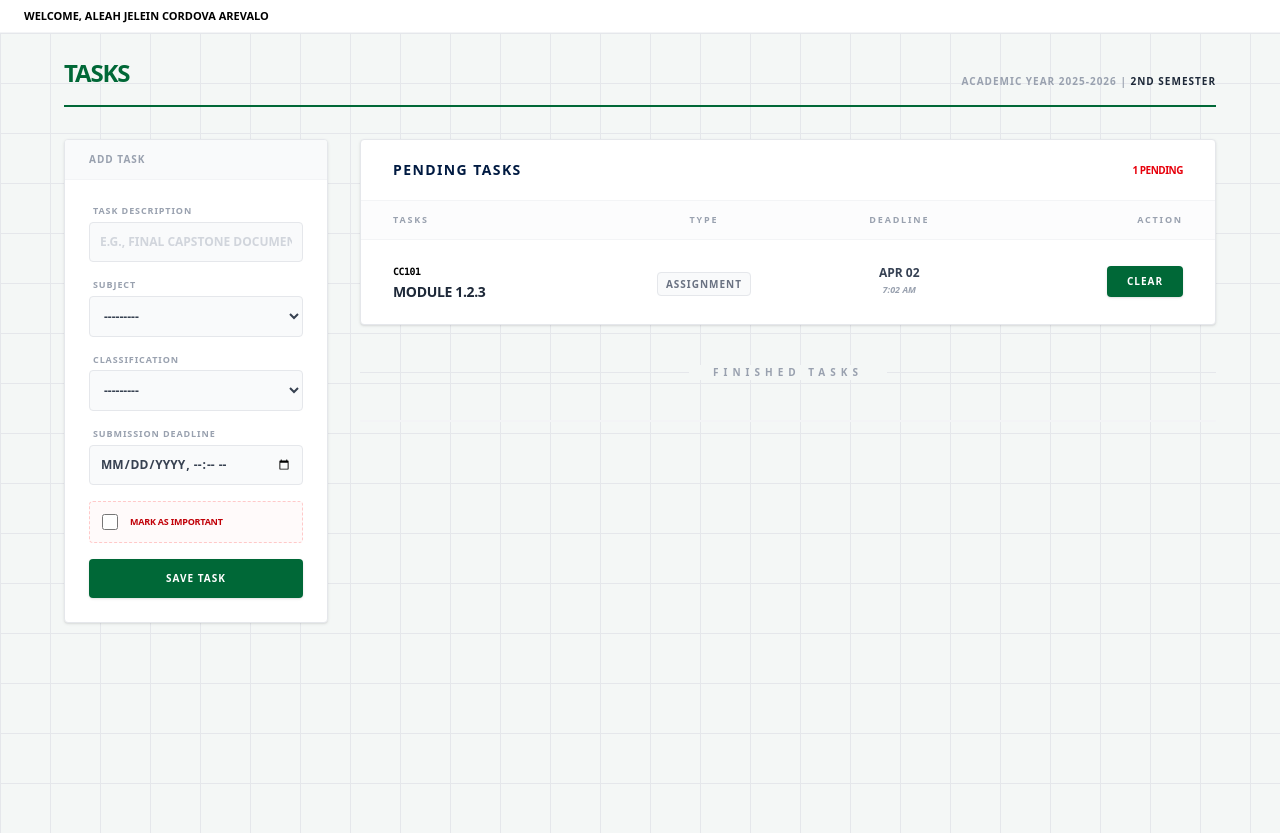
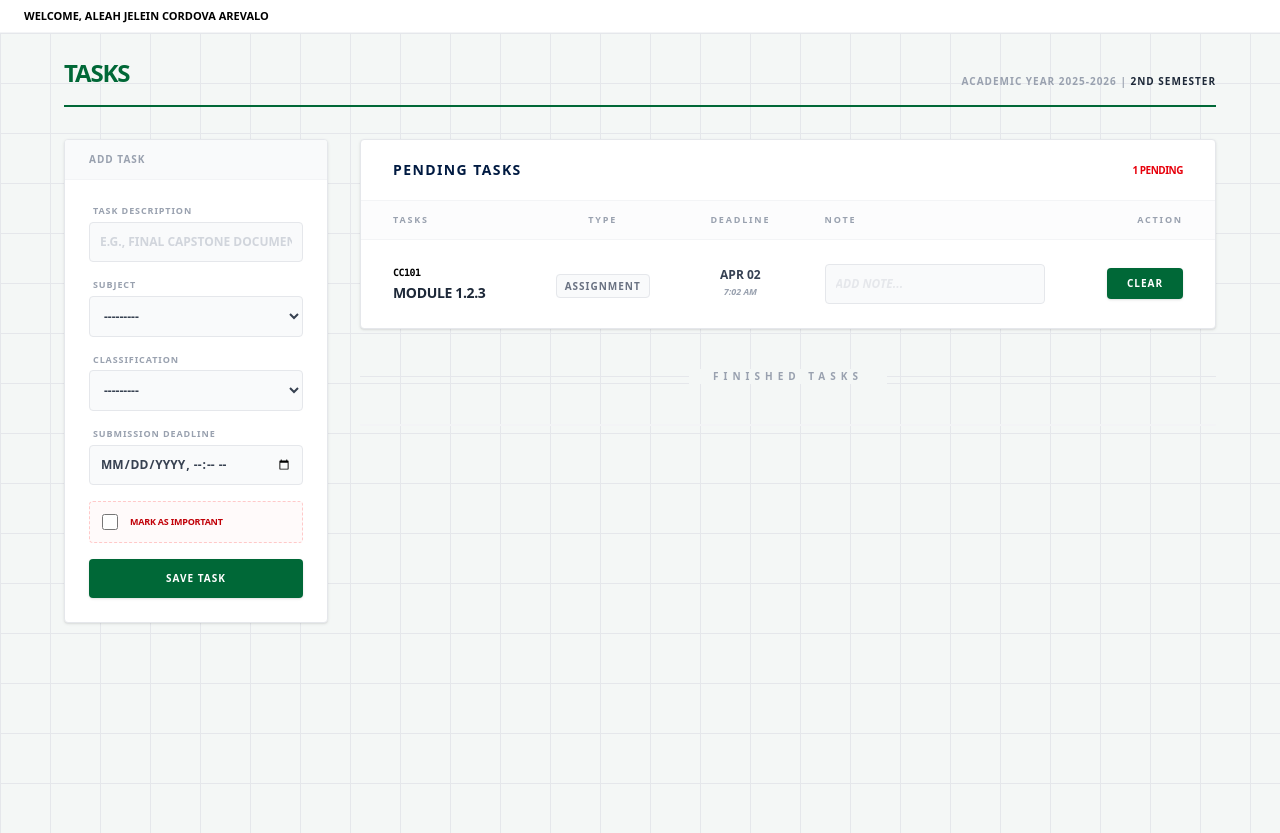
Before and after one commit to aleaharevalo/USLS-Student-Task-Management-System, a Django app: page /add/ in a window 1280 px wide. Shown: the part 98-931 px from the top of the page. Run offline with Django 5.2, Linux system fonts and the light colour scheme; a user stored in the database is signed in; data comes from the database, SQL or seed files in the repository; both versions use the stored data as it was after the commit; some libraries are stand-ins or nearby versions.

Commit message:
"Added an add note feature"

```diff
--- a/tracker/assignmenttracker/models.py
+++ b/tracker/assignmenttracker/models.py
@@ -20,6 +20,7 @@ class Task(models.Model):
     subject = models.ForeignKey(Subject, on_delete=models.CASCADE, related_name='tasks')
     title = models.CharField(max_length=200)
     due_date = models.DateTimeField()
+    notes = models.TextField(null=True, blank=True)
     is_done = models.BooleanField(default=False)
 
     CATEGORY_CHOICES = [
--- a/tracker/assignmenttracker/templates/assignmenttracker/add_assignment.html
+++ b/tracker/assignmenttracker/templates/assignmenttracker/add_assignment.html
@@ -24,12 +24,10 @@
 
                     <form method="POST" class="p-6 space-y-4">
                         {% csrf_token %}
-
                         <div>
                             <label class="block text-[9px] font-black text-gray-400 uppercase mb-1 ml-1 tracking-widest">Task Description</label>
                             {{ form.title }}
                         </div>
-
                         <div class="grid grid-cols-1 gap-4">
                             <div>
                                 <label class="block text-[9px] font-black text-gray-400 uppercase mb-1 ml-1 tracking-widest">Subject</label>
@@ -40,17 +38,14 @@
                                 {{ form.category }}
                             </div>
                         </div>
-
                         <div>
                             <label class="block text-[9px] font-black text-gray-400 uppercase mb-1 ml-1 tracking-widest">Submission Deadline</label>
                             {{ form.due_date }}
                         </div>
-
                         <div class="flex items-center space-x-3 p-3 bg-red-50/40 border border-dashed border-red-200 rounded">
                             {{ form.is_major }}
                             <label class="text-[9px] font-black text-red-700 uppercase cursor-pointer leading-none tracking-tight">Mark as Important</label>
                         </div>
-
                         <button type="submit" class="w-full py-3 bg-[#006837] text-white font-black uppercase text-[10px] rounded shadow-sm hover:bg-green-800 transition-all tracking-widest active:scale-95">
                             Save Task
                         </button>
@@ -70,7 +65,9 @@
                             <thead class="bg-gray-50/50 border-b border-gray-100">
                                 <tr class="text-[9px] font-black text-gray-400 uppercase tracking-[0.2em]">
                                     <th class="px-8 py-3">Tasks</th>
-                                    <th class="px-4 py-3 text-center">Type</th> <th class="px-8 py-3 text-center">Deadline</th>
+                                    <th class="px-4 py-3 text-center">Type</th>
+                                    <th class="px-8 py-3 text-center">Deadline</th>
+                                    <th class="px-4 py-3">Note</th>
                                     <th class="px-8 py-3 text-right">Action</th>
                                 </tr>
                             </thead>
@@ -108,6 +105,18 @@
                                         </span>
                                     </td>
 
+                                    <td class="px-4 py-6 min-w-[150px]">
+                                        <form action="{% url 'update_task_note' task.id %}" method="POST">
+                                            {% csrf_token %}
+                                            <input type="text"
+                                                   name="notes"
+                                                   value="{{ task.notes|default:'' }}"
+                                                   placeholder="ADD NOTE..."
+                                                   onblur="if(this.value != '{{ task.notes|default:'' }}') this.form.submit()"
+                                                   class="note-input w-full bg-transparent border-none text-[10px] font-bold text-gray-500 uppercase focus:ring-0 placeholder:text-gray-200 italic">
+                                        </form>
+                                    </td>
+
                                     <td class="px-8 py-6 text-right">
                                         <a href="{% url 'mark_done' task.id %}"
                                            class="bg-[#006837] text-white px-5 py-2 rounded text-[10px] font-black uppercase tracking-widest hover:bg-black transition-all active:scale-95 inline-block shadow-sm">
@@ -117,7 +126,7 @@
                                 </tr>
                                 {% empty %}
                                 <tr>
-                                    <td colspan="4" class="text-center py-20">
+                                    <td colspan="5" class="text-center py-20">
                                         <p class="text-gray-300 font-black uppercase text-xs italic tracking-[0.3em]">No Pending Requirements</p>
                                     </td>
                                 </tr>
@@ -155,6 +164,7 @@
 </div>
 
 <style>
+    /* Global input styling */
     input[type="text"], select, input[type="datetime-local"] {
         width: 100% !important;
         padding: 10px !important;
@@ -173,6 +183,14 @@
         border-color: #006837 !important;
     }
 
+    /* Keep the Quick Note input flat within the table */
+    .note-input {
+        padding: 0 !important;
+        margin: 0 !important;
+        background-color: transparent !important;
+        border: none !important;
+    }
+
     input[type="checkbox"] {
         width: 16px;
         height: 16px;
--- a/tracker/assignmenttracker/urls.py
+++ b/tracker/assignmenttracker/urls.py
@@ -10,6 +10,7 @@ urlpatterns = [
     path('undo/<int:task_id>/', views.undo_task, name='undo_task'),
     path('mark-done/<int:task_id>/', views.mark_done, name='mark_done'),
     path('subjects/', views.subject_list, name='subject_list'),
+    path('task/update-note/<int:task_id>/', views.update_task_note, name='update_task_note'),
     path('subjects/drop/<int:subject_id>/', views.drop_subject, name='drop_subject'),
     path('schedule/', views.schedule_view, name='schedule'),
     path('logout/', views.logout_view, name='logout'),
--- a/tracker/assignmenttracker/views.py
+++ b/tracker/assignmenttracker/views.py
@@ -150,3 +150,10 @@ def schedule_view(request):
     }
 
     return render(request, 'assignmenttracker/schedule.html', context)
+
+def update_task_note(request, task_id):
+    if request.method == "POST":
+        task = Task.objects.get(id=task_id)
+        task.notes = request.POST.get('notes')
+        task.save()
+    return redirect('add_assignment')
--- a/tracker/theme/static/css/dist/styles.css
+++ b/tracker/theme/static/css/dist/styles.css
@@ -596,6 +596,10 @@
     --tw-border-style: dashed;
     border-style: dashed;
   }
+  .border-none {
+    --tw-border-style: none;
+    border-style: none;
+  }
   .border-\[\#006837\] {
     border-color: #006837;
   }
@@ -713,6 +717,9 @@
   }
   .bg-red-600 {
     background-color: var(--color-red-600);
+  }
+  .bg-transparent {
+    background-color: transparent;
   }
   .bg-white {
     background-color: var(--color-white);
@@ -742,6 +749,9 @@
     --tw-gradient-to: var(--color-green-500);
     --tw-gradient-stops: var(--tw-gradient-via-stops, var(--tw-gradient-position), var(--tw-gradient-from) var(--tw-gradient-from-position), var(--tw-gradient-to) var(--tw-gradient-to-position));
   }
+  .\!p-0 {
+    padding: calc(var(--spacing) * 0) !important;
+  }
   .p-0 {
     padding: calc(var(--spacing) * 0);
   }
@@ -1099,6 +1109,12 @@
     --tw-outline-style: none;
     outline-style: none;
   }
+  .placeholder\:text-gray-200::placeholder {
+    color: var(--color-gray-200);
+  }
+  .placeholder\:italic::placeholder {
+    font-style: italic;
+  }
   @media (hover: hover) {
     .hover\:-translate-y-0\.5:hover {
       --tw-translate-y: calc(var(--spacing) * -0.5);
@@ -1219,6 +1235,10 @@
   }
   .focus\:border-green-600:focus {
     border-color: var(--color-green-600);
+  }
+  .focus\:ring-0:focus {
+    --tw-ring-shadow: var(--tw-ring-inset,) 0 0 0 calc(0px + var(--tw-ring-offset-width)) var(--tw-ring-color, currentcolor);
+    box-shadow: var(--tw-inset-shadow), var(--tw-inset-ring-shadow), var(--tw-ring-offset-shadow), var(--tw-ring-shadow), var(--tw-shadow);
   }
   .focus\:ring-2:focus {
     --tw-ring-shadow: var(--tw-ring-inset,) 0 0 0 calc(2px + var(--tw-ring-offset-width)) var(--tw-ring-color, currentcolor);
```
Also changed, not shown: tracker/assignmenttracker/templates/assignmenttracker/dashboard.html (+13 -2 lines), tracker/assignmenttracker/migrations/0002_task_notes.py (added), tracker/db.sqlite3.
